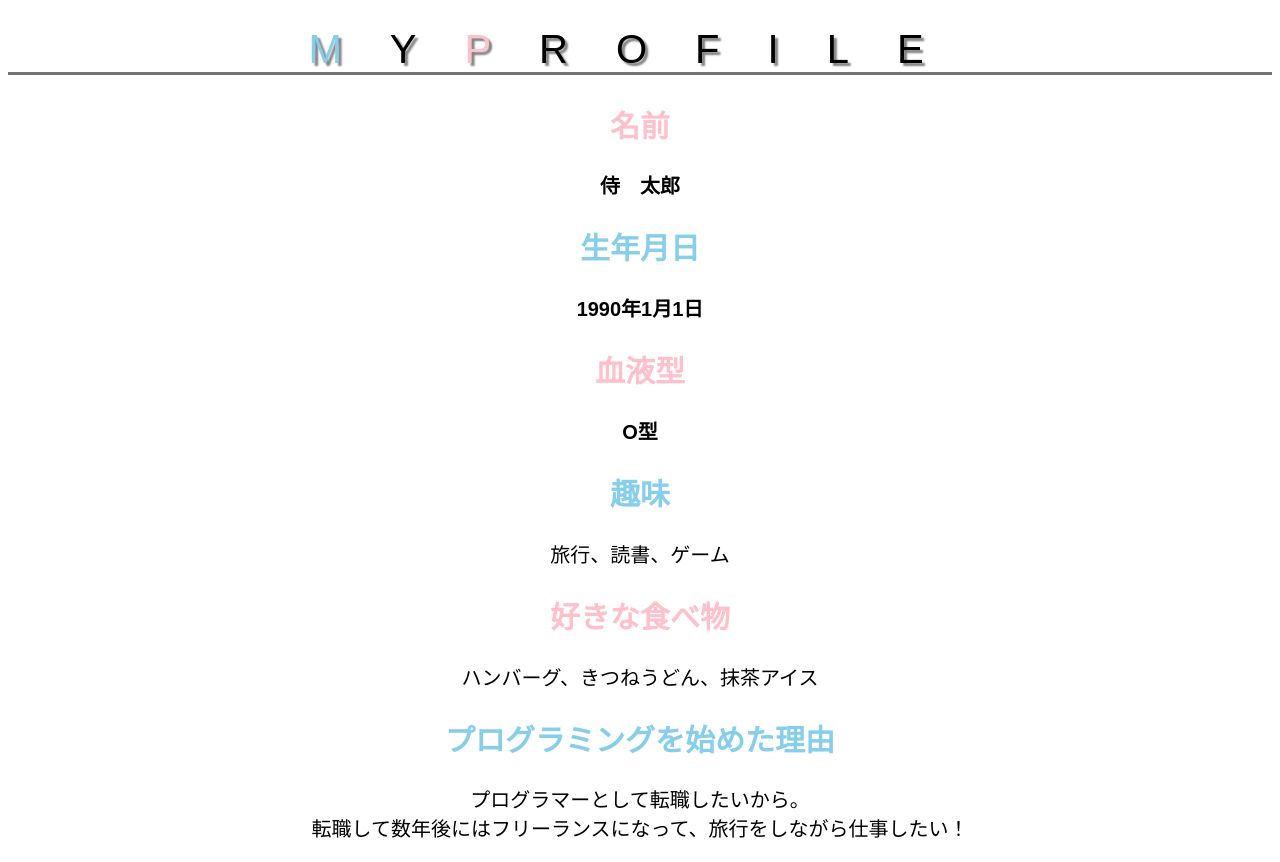
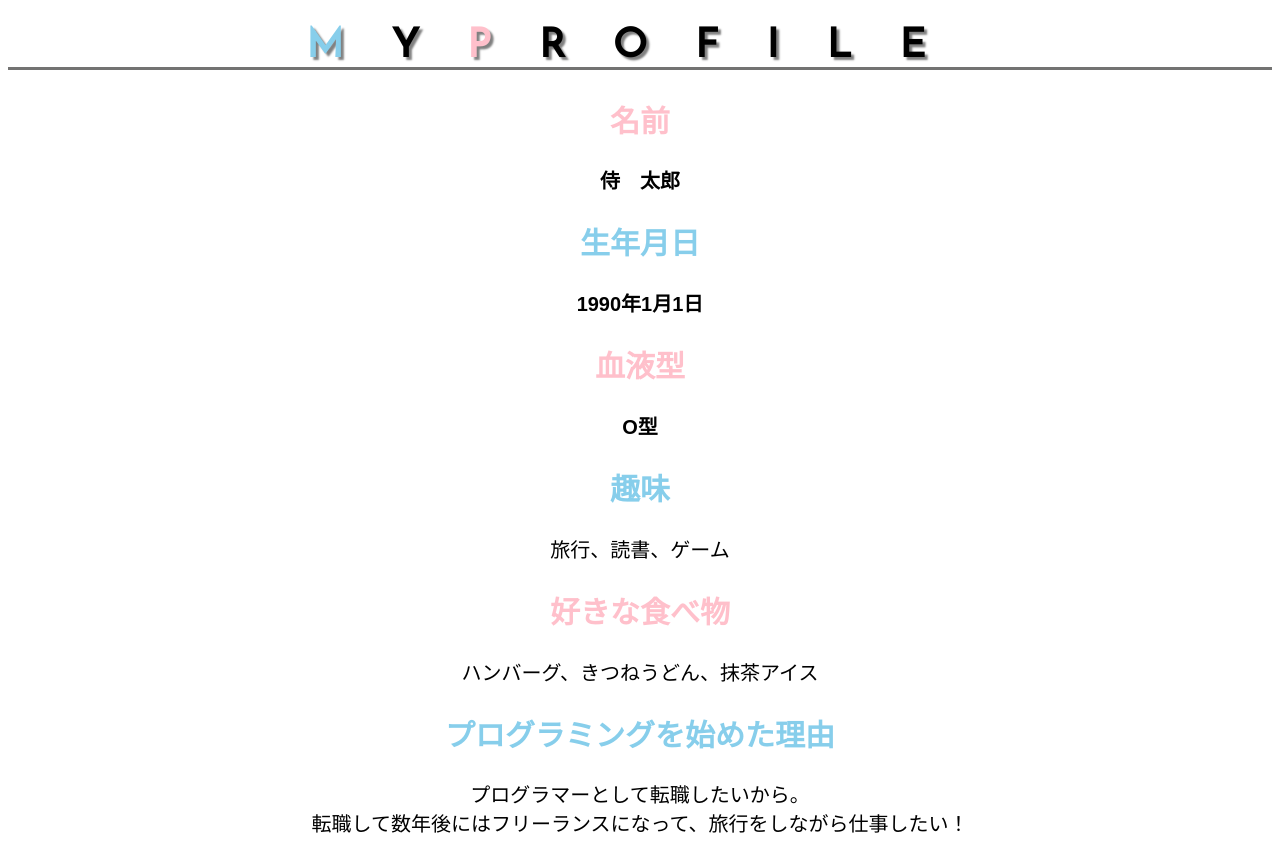
Before and after one commit to fuuki2510/html-css-basic-kadai, a plain HTML site: page kadai_015/kadai_015.html in a window 1280 px wide. Drawn offline with Linux system fonts and the light colour scheme.

Commit message:
課題再提出に伴うCSSの変更(１回目)

```diff
--- a/kadai_015/style.css
+++ b/kadai_015/style.css
@@ -1,9 +1,6 @@
 h1 {
-  font-family: "Noto Sans JP", sans-serif;
-  font-optical-sizing: auto;
-  font-weight: 400;
-  font-style: normal;
-  font-size: 40px;
+  font-family: "Josefin Sans", sans-serif;
+  font-size: 2rem;
   border-bottom: solid 3px rgb(115, 115, 114);
   letter-spacing: 1.2em;
   text-shadow: 3px 3px 2px gray;
@@ -23,5 +20,8 @@ h1 {
 body {
   text-align: center;
   font-family: "Arial", "Meiryo", sans-serif;
+}
+
+html {
   font-size: 20px;
 }
```
